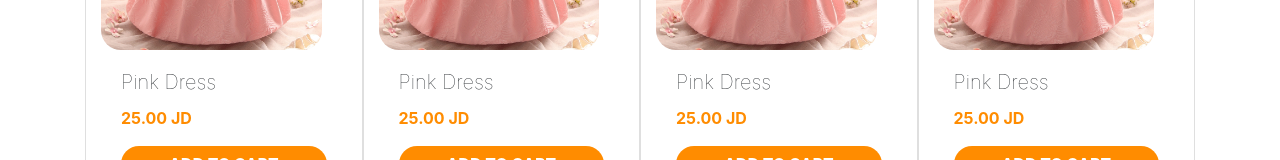
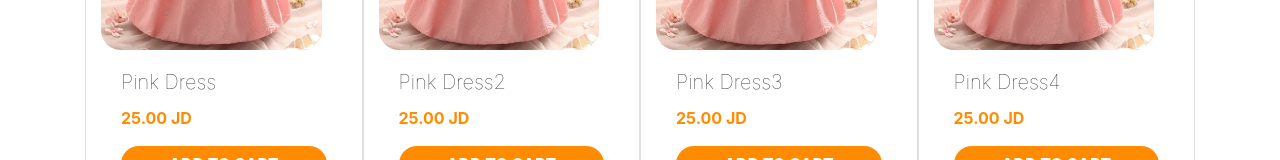
Before and after one commit to ShSukkar/OpenCart, a React (Create React App) app: page / in a window 1280 px wide. Shown: the part 292-452 px from the top of the page. Built offline with nearby package versions, Linux system fonts and the light colour scheme.

Commit message:
UPDATE display selected product info

```diff
--- a/package.json
+++ b/package.json
@@ -9,8 +9,11 @@
     "react": "^16.8.4",
     "react-bootstrap": "^1.0.0-beta.5",
     "react-dom": "^16.8.4",
+    "react-responsive-carousel": "^3.1.47",
     "react-router-dom": "^4.3.1",
-    "react-scripts": "2.1.8"
+    "react-scripts": "2.1.8",
+    "react-slick": "^0.23.2",
+    "slick-carousel": "^1.8.1"
   },
   "scripts": {
     "start": "react-scripts start",
--- a/src/components/Home/Home.component.jsx
+++ b/src/components/Home/Home.component.jsx
@@ -4,15 +4,13 @@ import { Card, Button } from "react-bootstrap";
 import * as productCards from "../../data.js";
 import { Link } from "react-router-dom";
 
-// holder.js/100px180
-
 export default class Home extends Component {
     render() {
         let allProductCards = productCards.map((prod, key) => {
             return (
                 <Card className="col-md-3" style={{ width: '18rem', borderRadius: "20px" }}>
-                    <Link to="/product">
-                        <Card.Img variant="top" src={`imgs/${prod.img}`} style={{ borderRadius: "20px", width: "90%", alignSelf: "center" }} />
+                    <Link to={`/products/${prod.id}`}>
+                        <Card.Img variant="top" src={`${prod.img}`} style={{ borderRadius: "20px", width: "90%", alignSelf: "center" }} />
                     </Link>
                     <Card.Body>
                         <Card.Title style={{ fontWeight: "lighter" }}>{prod.title}</Card.Title>
--- a/src/components/Product/Product.component.jsx
+++ b/src/components/Product/Product.component.jsx
@@ -1,12 +1,53 @@
 import React, { Component } from 'react';
 import "./Product.css";
+import { Button } from "react-bootstrap";
+import "react-responsive-carousel/lib/styles/carousel.min.css";
+import { Carousel } from 'react-responsive-carousel';
+import * as products from "../../data.js";
+
 
 class Product extends Component {
+    constructor(props) {
+        super(props);
+
+        this.state = {
+            productId: this.props.match.params.id
+        }
+    }
+
+    componentDidMount() {
+    }
+
     render() {
+        let { productId } = this.state;
+
+        let featuredProductsImgs = products.map((prod, key) => {
+            return (
+                <div key={key}>
+                    <img src={`${prod.img}`} alt="prod-img" />
+                </div>
+            );
+        });
+
         return (
             <div className="Product">
-                Product
-                <p></p>
+                <div className="row" style={{ width: '100%', borderRadius: "20px", border: "1px lightgrey solid", boxShadow: ".5px .5px 1px 1px #aaaaaa" }}>
+                    <div className="col-md-6 carousel-div">
+                        <Carousel className="carousel">
+                            {featuredProductsImgs}
+                        </Carousel>
+                    </div>
+                    <div className="col-md-6 body-div">
+                        <h2>{products[productId - 1].title}</h2>
+                        <h3 style={{ color: "darkorange", fontWeight: "bold" }}>
+                            {products[productId - 1].price} JD
+                        </h3>
+                        <p>
+                            {products[productId - 1].desc}
+                        </p>
+                        <Button style={{ color: "white", backgroundColor: "darkorange", border: "none", width: "100%", height: "50px", letterSpacing: "2px", borderRadius: "20px", fontWeight: "bold" }}>ADD TO CART</Button>
+                    </div>
+                </div>
             </div>
         );
     }
--- a/src/components/Product/Product.css
+++ b/src/components/Product/Product.css
@@ -0,0 +1,16 @@
+.carousel .slide img{
+    border-radius: 20px
+}
+
+/* .carousel .slider .thumb{
+    border: none;
+} */
+
+/* .carousel .thumb img {
+
+} */
+
+.body-div {
+    position: relative;
+    top: 15vh;
+}
--- a/src/components/Router/Router.jsx
+++ b/src/components/Router/Router.jsx
@@ -1,5 +1,6 @@
 import React, { Component } from 'react';
-import { Route, Switch, BrowserRouter as Router } from "react-router-dom";
+import { Route, Switch, HashRouter } from "react-router-dom";
+
 
 import Header from "../Header/Header.component";
 import Home from "../Home/Home.component";
@@ -9,16 +10,16 @@ import Product from "../Product/Product.component";
 class MyRouter extends Component {
     render() {
         return (
-            <Router>
+            <HashRouter>
                 <div className="App">
                     <Header />
                     <Switch>
-                        <Route path="/product" component={Product} />
+                        <Route path="/products/:id" component={Product} />
                         <Route exact path="/" component={Home} />
                     </Switch>
                     <Footer />
                 </div>
-            </Router>
+            </HashRouter>
         );
     }
 }
--- a/src/data.js
+++ b/src/data.js
@@ -1,42 +1,50 @@
 module.exports = [
     {
-        img: "prod1.png",
+        id: 1,
+        img: "imgs/prod1.png",
         title: "Pink Dress",
         desc: "Lorem ipsum dolor, sit amet consectetur adipisicing elit. Ratione corporis voluptatibus, sequi culpa veritatis cum quos quibusdam, facilis, consectetur quam fuga omnis itaque dolor? Officia magni fugiat consectetur ut expedita!",
         price: "25.00"
     },
     {
-        img: "prod1.png",
+        id: 2,
+        img: "imgs/prod1.png",
+        title: "Pink Dress2",
+        desc: "ALorem ipsum dolor, sit amet consectetur adipisicing elit. Ratione corporis voluptatibus, sequi culpa veritatis cum quos quibusdam, facilis, consectetur quam fuga omnis itaque dolor? Officia magni fugiat consectetur ut expedita!",
+        price: "25.00"
+    }, {
+        id: 3,
+        img: "imgs/prod1.png",
+        title: "Pink Dress3",
+        desc: "BLorem ipsum dolor, sit amet consectetur adipisicing elit. Ratione corporis voluptatibus, sequi culpa veritatis cum quos quibusdam, facilis, consectetur quam fuga omnis itaque dolor? Officia magni fugiat consectetur ut expedita!",
+        price: "25.00"
+    }, {
+        id: 4,
+        img: "imgs/prod1.png",
+        title: "Pink Dress4",
+        desc: "CLorem ipsum dolor, sit amet consectetur adipisicing elit. Ratione corporis voluptatibus, sequi culpa veritatis cum quos quibusdam, facilis, consectetur quam fuga omnis itaque dolor? Officia magni fugiat consectetur ut expedita!",
+        price: "25.00"
+    }, {
+        id: 5,
+        img: "imgs/prod1.png",
         title: "Pink Dress",
         desc: "Lorem ipsum dolor, sit amet consectetur adipisicing elit. Ratione corporis voluptatibus, sequi culpa veritatis cum quos quibusdam, facilis, consectetur quam fuga omnis itaque dolor? Officia magni fugiat consectetur ut expedita!",
         price: "25.00"
     }, {
-        img: "prod1.png",
+        id: 6,
+        img: "imgs/prod1.png",
         title: "Pink Dress",
         desc: "Lorem ipsum dolor, sit amet consectetur adipisicing elit. Ratione corporis voluptatibus, sequi culpa veritatis cum quos quibusdam, facilis, consectetur quam fuga omnis itaque dolor? Officia magni fugiat consectetur ut expedita!",
         price: "25.00"
     }, {
-        img: "prod1.png",
+        id: 7,
+        img: "imgs/prod1.png",
         title: "Pink Dress",
         desc: "Lorem ipsum dolor, sit amet consectetur adipisicing elit. Ratione corporis voluptatibus, sequi culpa veritatis cum quos quibusdam, facilis, consectetur quam fuga omnis itaque dolor? Officia magni fugiat consectetur ut expedita!",
         price: "25.00"
     }, {
-        img: "prod1.png",
-        title: "Pink Dress",
-        desc: "Lorem ipsum dolor, sit amet consectetur adipisicing elit. Ratione corporis voluptatibus, sequi culpa veritatis cum quos quibusdam, facilis, consectetur quam fuga omnis itaque dolor? Officia magni fugiat consectetur ut expedita!",
-        price: "25.00"
-    }, {
-        img: "prod1.png",
-        title: "Pink Dress",
-        desc: "Lorem ipsum dolor, sit amet consectetur adipisicing elit. Ratione corporis voluptatibus, sequi culpa veritatis cum quos quibusdam, facilis, consectetur quam fuga omnis itaque dolor? Officia magni fugiat consectetur ut expedita!",
-        price: "25.00"
-    }, {
-        img: "prod1.png",
-        title: "Pink Dress",
-        desc: "Lorem ipsum dolor, sit amet consectetur adipisicing elit. Ratione corporis voluptatibus, sequi culpa veritatis cum quos quibusdam, facilis, consectetur quam fuga omnis itaque dolor? Officia magni fugiat consectetur ut expedita!",
-        price: "25.00"
-    }, {
-        img: "prod1.png",
+        id: 8,
+        img: "imgs/prod1.png",
         title: "Pink Dress",
         desc: "Lorem ipsum dolor, sit amet consectetur adipisicing elit. Ratione corporis voluptatibus, sequi culpa veritatis cum quos quibusdam, facilis, consectetur quam fuga omnis itaque dolor? Officia magni fugiat consectetur ut expedita!",
         price: "25.00"
```
